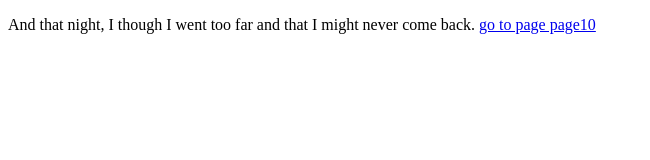
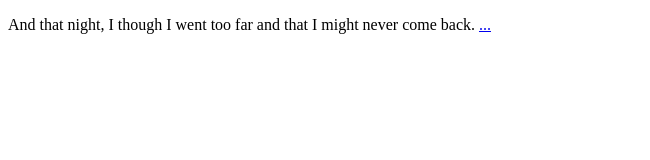
Before and after one commit to emilybartel7/book1, a plain HTML site: page page9.html in a window 1280 px wide. Shown: the whole page, without its empty margins (0-650 px from the left). Drawn offline with Linux system fonts and the light colour scheme.

Commit message:
Update page9.html

```diff
--- a/page9.html
+++ b/page9.html
@@ -8,7 +8,7 @@
   <body>
     <p>
       And that night, I though I went too far and that I might never come back.
-      <a href="page10.html">go to page page10</a>
+      <a href="page10.html">...</a>
     </p>
   </body>
 
```
